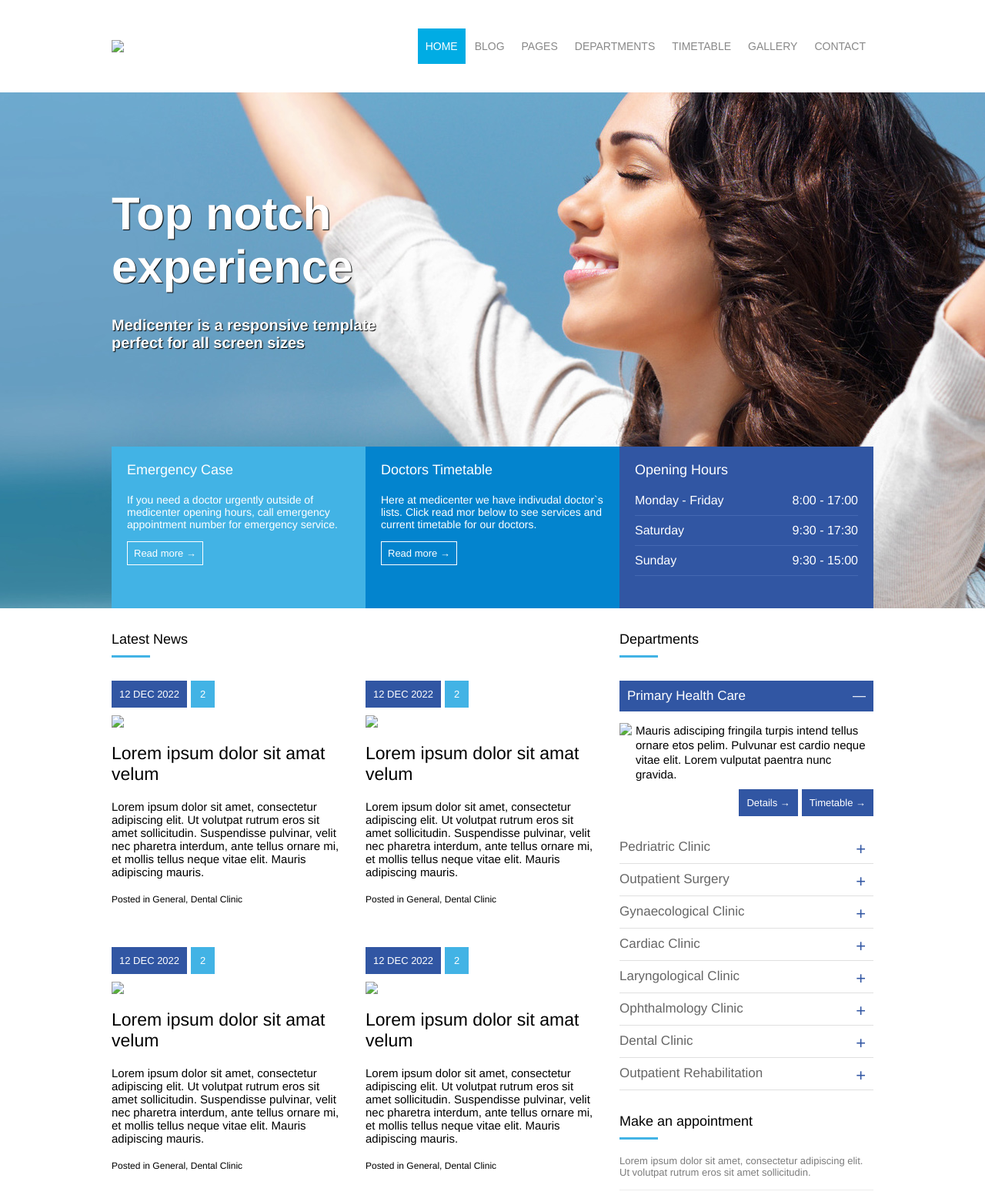
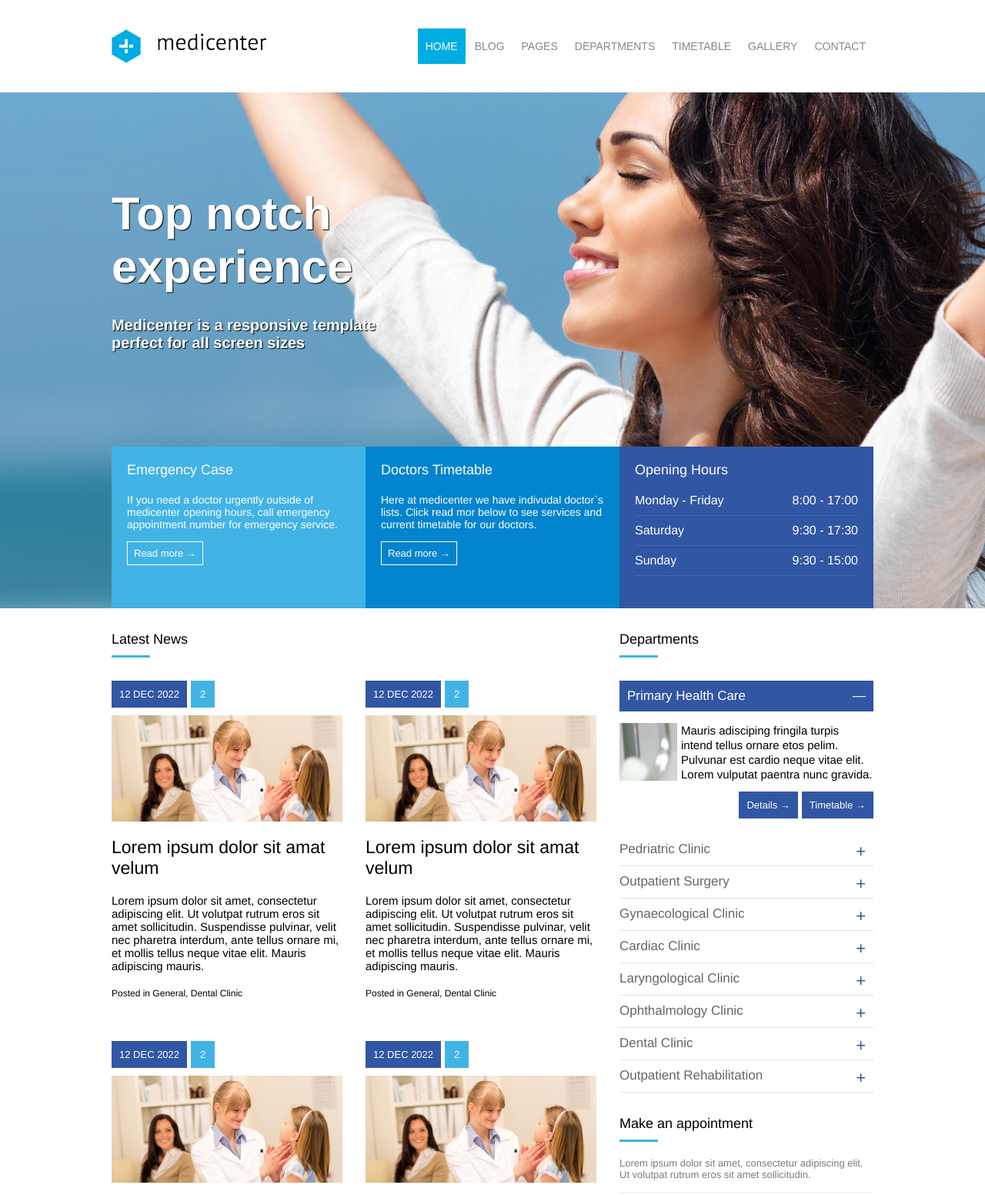
Before and after one commit to marcelokirino/Medicenter-pratice, a plain HTML site: page index.html in a window 1280 px wide. Shown: the top 1552 px of the page at 77% size. Drawn offline with Linux system fonts and the light colour scheme; the site is published under a folder, as on GitHub Pages, so addresses that start at the root find nothing.

Commit message:
Fixed img links

```diff
--- a/index.html
+++ b/index.html
@@ -28,7 +28,7 @@
         <div class="container">
             <div class="logo_menu">
                 <div class="logo">
-                    <img src="../img/logo.png">
+                    <img src="img/logo.png">
                 </div>
                 <div class="menu">
                     <nav>
@@ -131,7 +131,7 @@
                                 2
                             </div>
                         </div>
-                        <img src="../img/image_03.jpg">
+                        <img src="img/image_03.jpg">
                         <div class="post_title">
                             Lorem ipsum dolor sit amat velum
                         </div>
@@ -154,7 +154,7 @@
                                 2
                             </div>
                         </div>
-                        <img src="../img/image_03.jpg">
+                        <img src="img/image_03.jpg">
                         <div class="post_title">
                             Lorem ipsum dolor sit amat velum
                         </div>
@@ -177,7 +177,7 @@
                                 2
                             </div>
                         </div>
-                        <img src="../img/image_03.jpg">
+                        <img src="img/image_03.jpg">
                         <div class="post_title">
                             Lorem ipsum dolor sit amat velum
                         </div>
@@ -200,7 +200,7 @@
                                 2
                             </div>
                         </div>
-                        <img src="../img/image_03.jpg">
+                        <img src="img/image_03.jpg">
                         <div class="post_title">
                             Lorem ipsum dolor sit amat velum
                         </div>
@@ -235,7 +235,7 @@
                 </div>
                 <div class="department_description_container">
                     <div class="dpt_img">
-                        <img src="/img/image_08.jpg">
+                        <img src="img/image_08.jpg">
                     </div>
                     <div class="dpt_description">
                         Mauris adisciping fringila turpis intend tellus ornare etos pelim.
```
